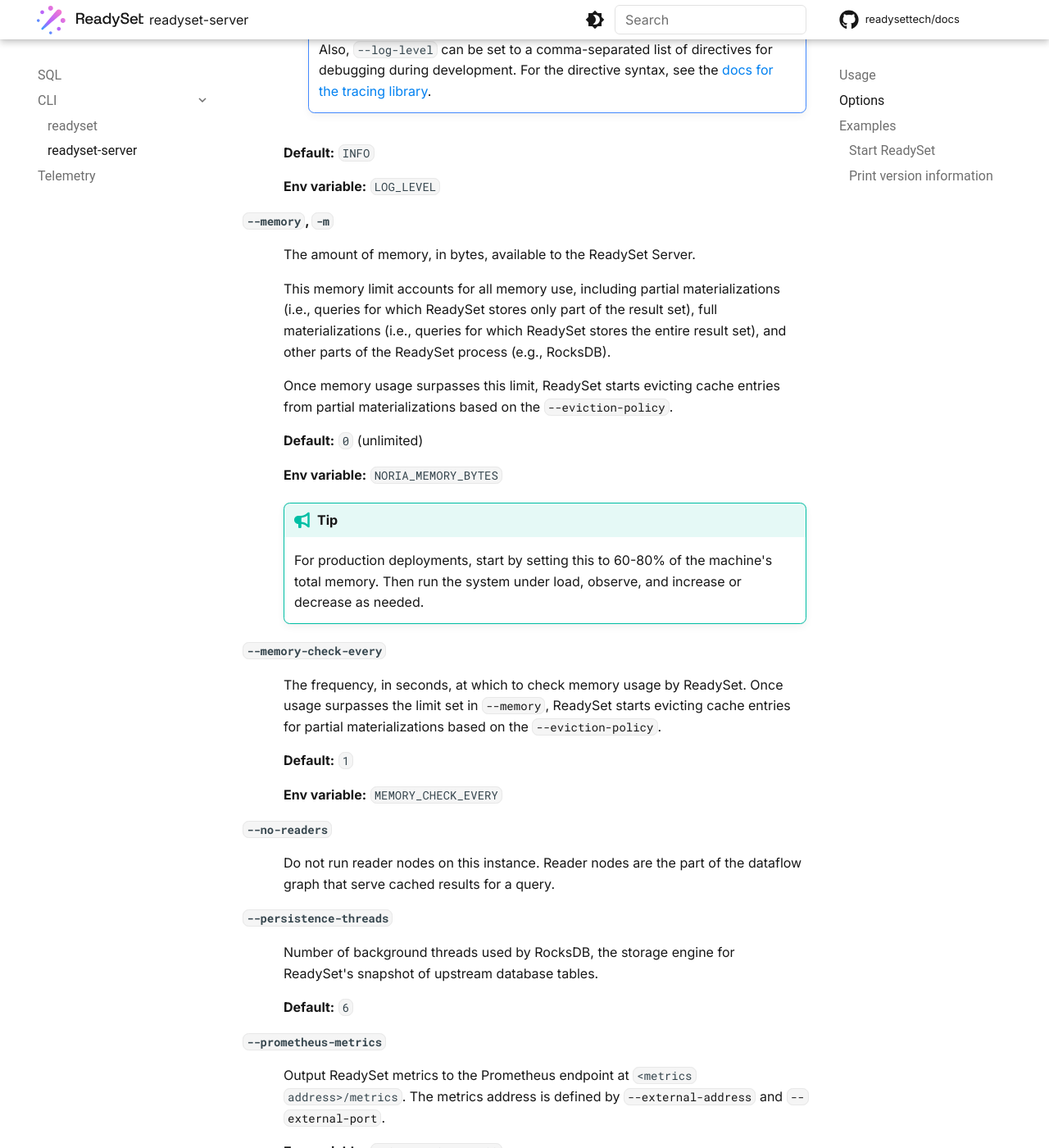
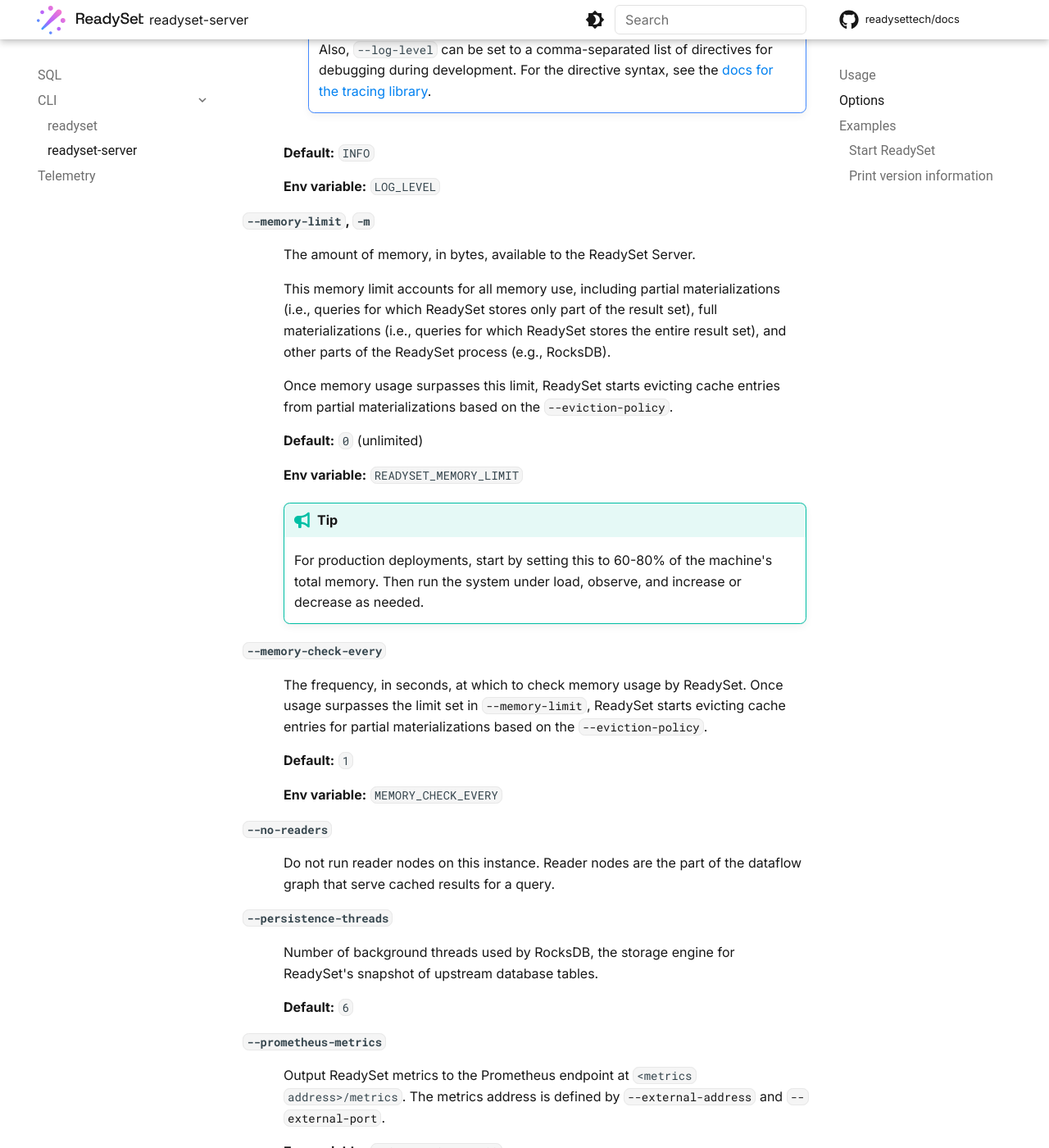
Before and after one commit to readysettech/docs-old, an MkDocs documentation site: the page built from docs/reference/cli/readyset-server.md, in a window 1280 px wide and 1400 px high, scrolled down 4599 px. Shown: the whole window at 82% size. Built offline with MkDocs 1.6.1 and Material for MkDocs 9.7.7, drawn with Linux system fonts in a browser that asks for light colours; comment, search, counter and statistics services are not loaded; some of the changed text lies outside the part shown.

Commit message:
Update memory limit discription and name
Renamed `NORIA_MEMORY_BYTES` to `READYSET_MEMORY_LIMIT` to better convey
that this parameter is setting a limit on the memory usage. Also updated
the documentation strings provided by `--help`, which incorrectly said
that this was the amount of memory available for cached state rather
than the entire process.

Our public documentation on our website was already accurate for this
parameter and does not need to be updated.

Refs: REA-3148
Release-Note-Core: Renamed `NORIA_MEMORY_BYTES` to
  `READYSET_MEMORY_LIMIT` (and `--memory` to `--memory-limit,
  similarly), and updated the documentation provided by
  `--help` to be more accurate regarding the function of the parameter.
Change-Id: Ic71e09aa324f1d4755813cde179c9345d6abe506
Reviewed-on: https://gerrit.readyset.name/c/readyset/+/5646
Tested-by: Buildkite CI
Reviewed-by: Dan Wilbanks <dan@readyset.io>

```diff
--- a/docs/reference/cli/readyset-server.md
+++ b/docs/reference/cli/readyset-server.md
@@ -119,7 +119,7 @@
 <div class="option-details" markdown="1">
 When possible, ReadySet stores only certain results sets for a query in memory. For example, if a query is [parameterized](../sql-support.md#parameters) on user IDs, ReadySet would only cache the results of that query for the active subset of users, since they are the ones issuing requests. This is referred to as "partial materialization".
 
-The `--eviction-policy` option determines the strategy for evicting cache entries from partial materializations once the overall memory limit (see [`--memory`](#-memory-m)) has been surpassed.
+The `--eviction-policy` option determines the strategy for evicting cache entries from partial materializations once the overall memory limit (see [`--memory-limit`](#-memory-limit-m)) has been surpassed.
 
 **Possible values:** `"random"`, `"lru"`, `"generational"`
 
@@ -200,7 +200,7 @@
 **Env variable:** `LOG_LEVEL`
 </div>
 
-#### `--memory`, `-m`
+#### `--memory-limit`, `-m`
 
 <div class="option-details" markdown="1">
 The amount of memory, in bytes, available to the ReadySet Server.
@@ -211,7 +211,7 @@
 
 **Default:** `0` (unlimited)
 
-**Env variable:** `NORIA_MEMORY_BYTES`
+**Env variable:** `READYSET_MEMORY_LIMIT`
 
 !!! tip
 
@@ -221,7 +221,7 @@
 #### `--memory-check-every`
 
 <div class="option-details" markdown="1">
-The frequency, in seconds, at which to check memory usage by ReadySet. Once usage surpasses the limit set in [`--memory`](#-memory-m), ReadySet starts evicting cache entries for partial materializations based on the [`--eviction-policy`](#-eviction-policy).
+The frequency, in seconds, at which to check memory usage by ReadySet. Once usage surpasses the limit set in [`--memory-limit`](#-memory-limit-m), ReadySet starts evicting cache entries for partial materializations based on the [`--eviction-policy`](#-eviction-policy).
 
 **Default:** `1`
 
```
Also changed, not shown: docs/reference/cli/readyset.md (+4 -4 lines).
